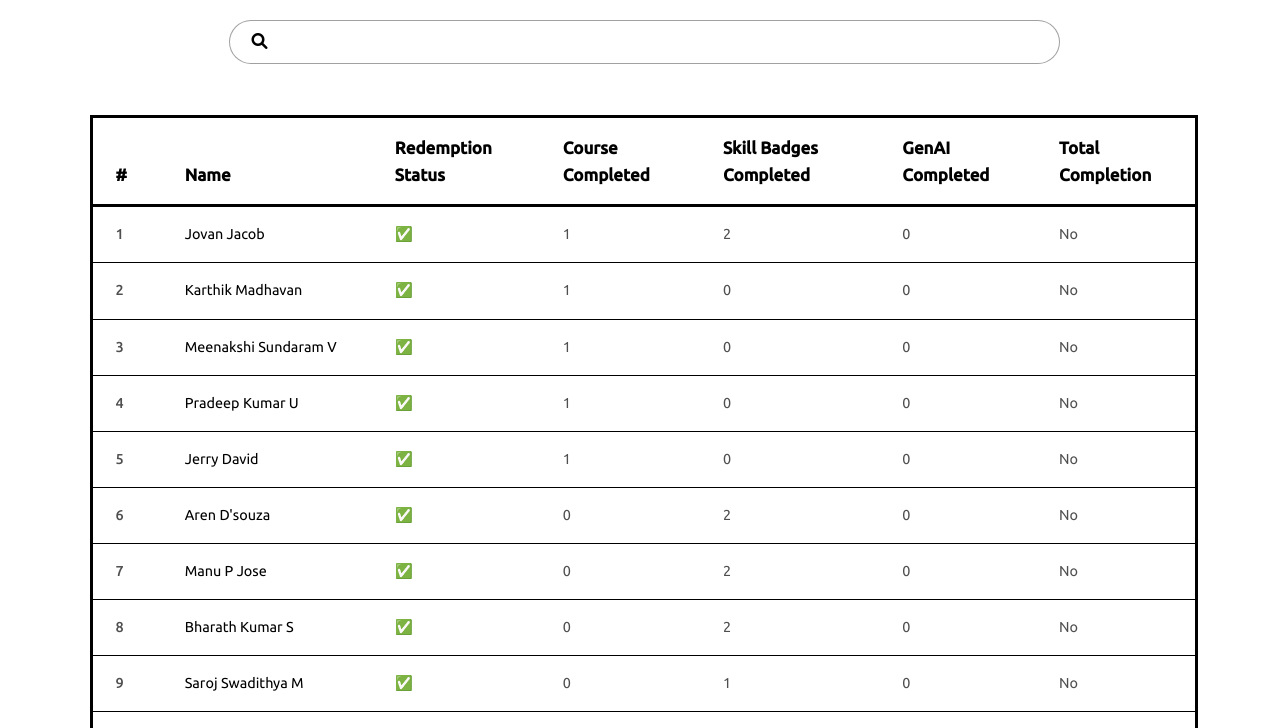
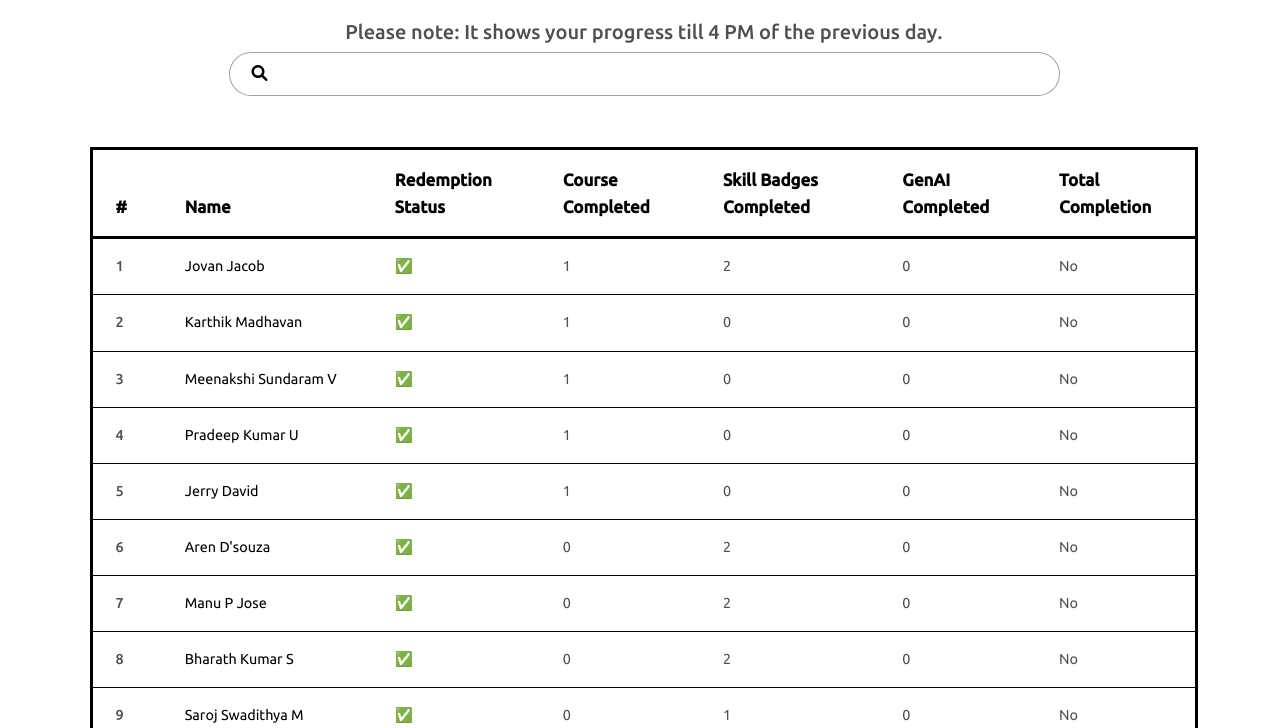
Before and after one commit to gdsc-kits/gdsc-kits.github.io, a plain HTML site: page index.html in a window 1280 px wide. Shown: the part 221-949 px from the top of the page. Drawn offline with nearby package versions, Linux system fonts and the light colour scheme.

Commit message:
Update index.html to include note

```diff
--- a/index.html
+++ b/index.html
@@ -48,6 +48,8 @@
       <div class="gccp_data text-center my-5">
 
         <h4 style="font: weight 450;"><img src="/assets/cloud.png" alt="gdsc_logo" class="adypulg"><span>Google Cloud Study Jams '23</span></h4>
+        <h5 style="font: weight 200;"><span>Please note: It shows your progress till 4 PM of the previous day.</span></h5>
+
 
         <div class="custom-menu__right w-75 mx-auto ">
           <i class="fa-solid fa-magnifying-glass icon"></i>
```
